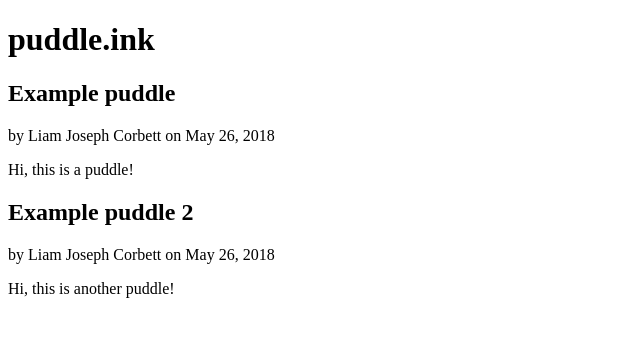
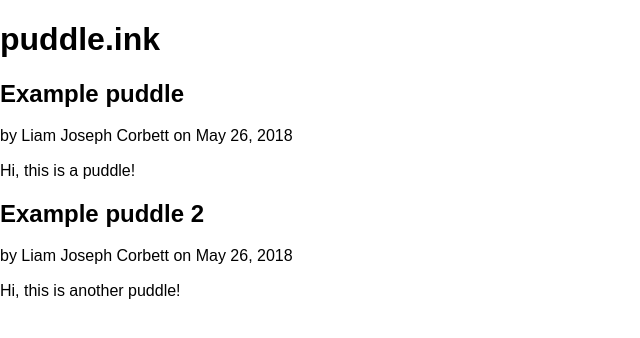
Before and after one commit to liamCorbett/puddle-OLD, a Flask app: page / in a window 1280 px wide. Shown: the top 338 px of the page, without its empty margins (0-640 px from the left). Run offline with Flask 2, Linux system fonts and the light colour scheme; some libraries are stand-ins or nearby versions.

Commit message:
Added pure.css to site
Also changed double quotes to single quotes :'(

```diff
--- a/templates/bedrock.html
+++ b/templates/bedrock.html
@@ -2,25 +2,25 @@
 <html>
 
     <head>
+        <meta charset="utf-8">
+        <meta name="viewport" content="width=device-width, initial-scale=1, shrink-to-fit=no">
 
         {% if title %}
-
             <title>{{ title }} -- puddle.ink</title>
-
         {% else %}
-
             <title>puddle.ink</title>
-
         {% endif %}
 
+        <link rel="stylesheet" href="https://unpkg.com/purecss@1.0.0/build/pure-min.css" integrity="sha384-nn4HPE8lTHyVtfCBi5yW9d20FjT8BJwUXyWZT9InLYax14RDjBj46LmSztkmNP9w" crossorigin="anonymous">
     </head>
 
     <body>
-
-        <h1>puddle.ink</h1>
-
-        {% block content %}{% endblock %}
-
+        <div class="pure-g">
+            <div class="pure-u-16-24">
+                <h1>puddle.ink</h1>
+                {% block content %}{% endblock %}
+            </div>
+        </div>
     </body>
 
 </html>
```
Also changed, not shown: puddle.py (+11 -11 lines).
